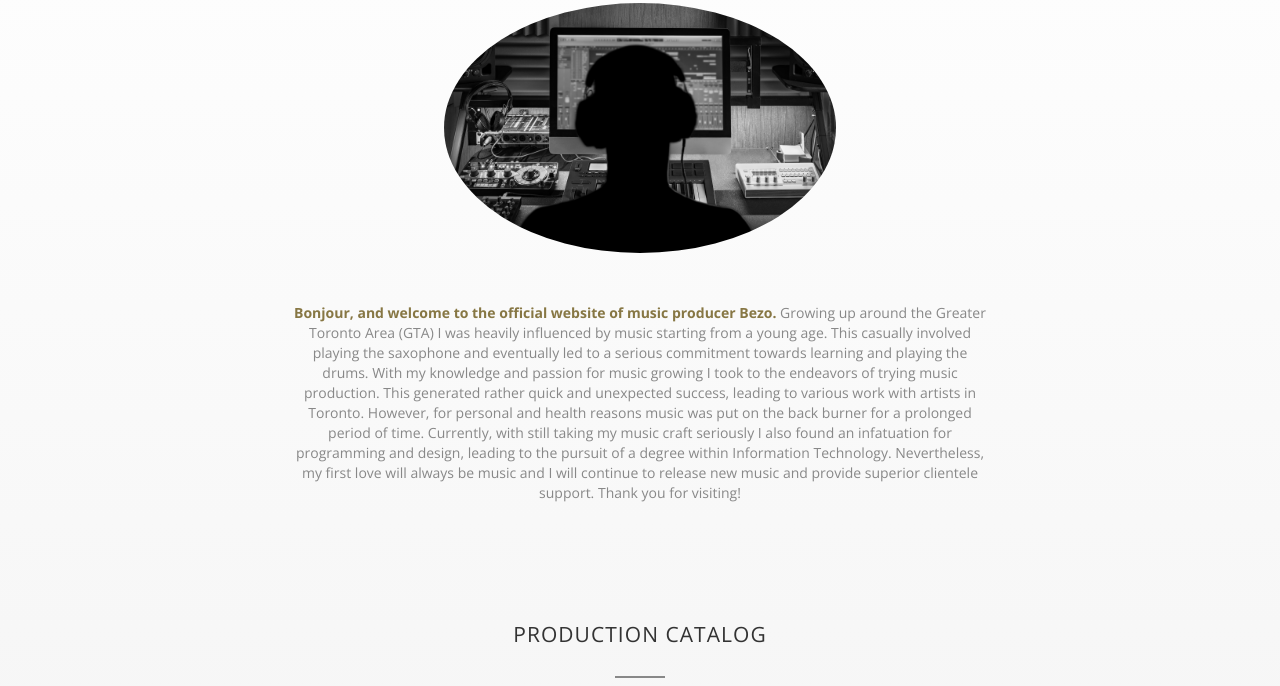
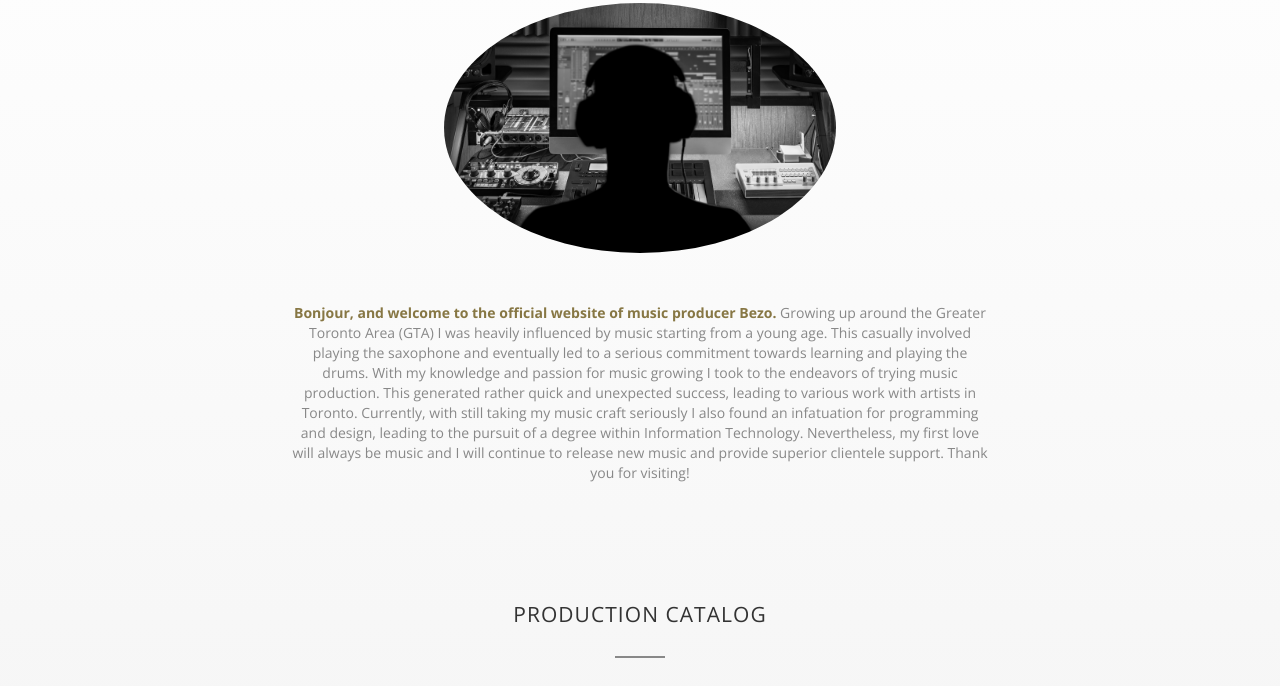
Before and after one commit to Bezo17/Bezo17.github.io, a plain HTML site: page index.html in a window 1280 px wide. Shown: the part 874-1560 px from the top of the page. Drawn offline with nearby package versions, Linux system fonts and the light colour scheme; files whose address does not match are found by name.

Commit message:
Update to Bio

```diff
--- a/index.html
+++ b/index.html
@@ -93,7 +93,7 @@
 
 					<div class="about-me">
 
-					<img src="images/Header.jpg" class="about-me-photo"><p id="about-me-text"><strong id="color-change">Bonjour, and welcome to the official website of music producer Bezo.</strong> Growing up around the Greater Toronto Area (GTA) I was heavily influenced by music starting from a young age. This casually involved playing the saxophone and eventually led to a serious commitment towards learning and playing the drums.  With my knowledge and passion for music growing I took to the endeavors of trying music production. This generated rather quick and unexpected success, leading to various work with artists in Toronto.  However, for personal and health reasons music was put on the back burner for a prolonged period of time.  Currently, with still taking my music craft seriously I also found an infatuation for programming and design, leading to the pursuit of a degree within Information Technology. Nevertheless, my first love will always be music and I will continue to release new music and provide superior clientele support. Thank you for visiting!
+					<img src="images/Header.jpg" class="about-me-photo"><p id="about-me-text"><strong id="color-change">Bonjour, and welcome to the official website of music producer Bezo.</strong> Growing up around the Greater Toronto Area (GTA) I was heavily influenced by music starting from a young age. This casually involved playing the saxophone and eventually led to a serious commitment towards learning and playing the drums.  With my knowledge and passion for music growing I took to the endeavors of trying music production. This generated rather quick and unexpected success, leading to various work with artists in Toronto. Currently, with still taking my music craft seriously I also found an infatuation for programming and design, leading to the pursuit of a degree within Information Technology. Nevertheless, my first love will always be music and I will continue to release new music and provide superior clientele support. Thank you for visiting!
 					</p>
 
 					</div>
```
